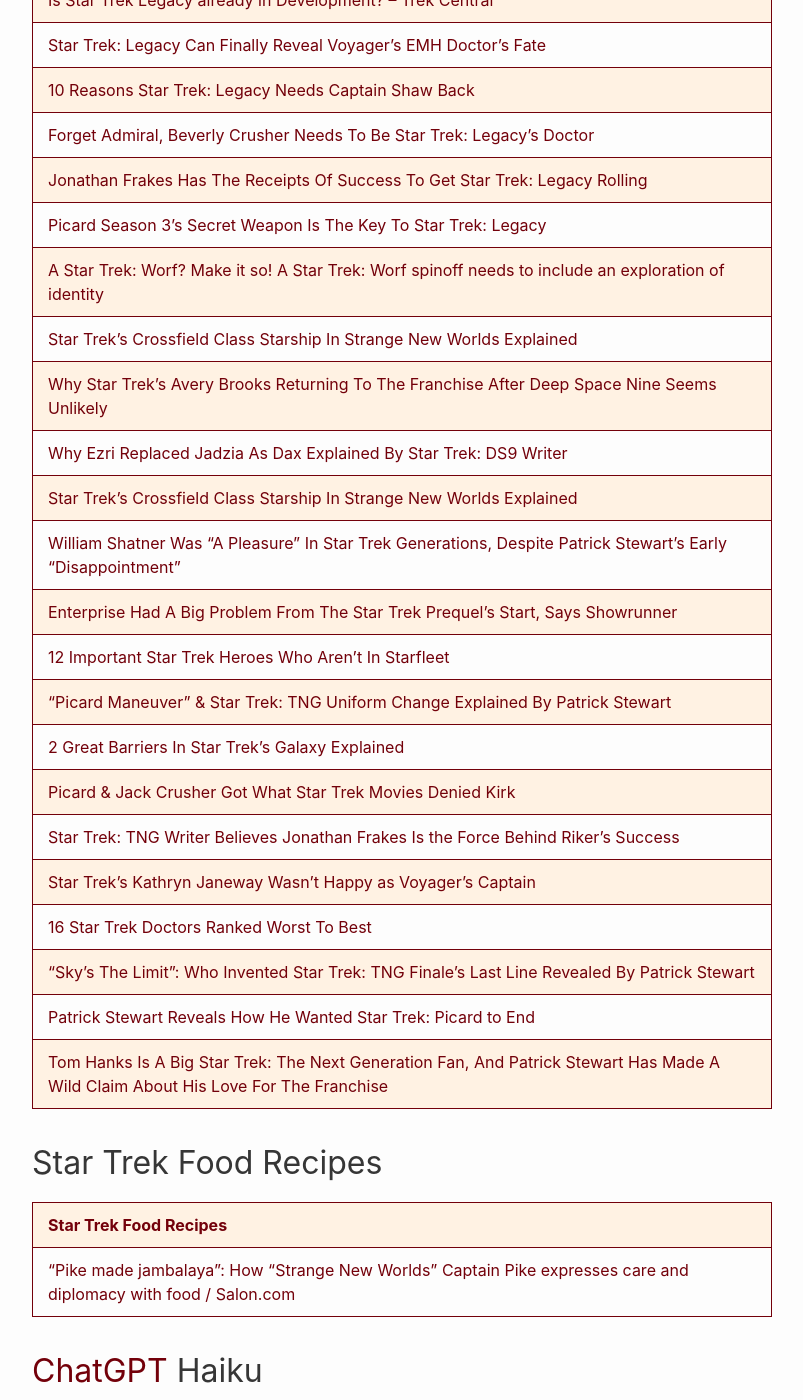
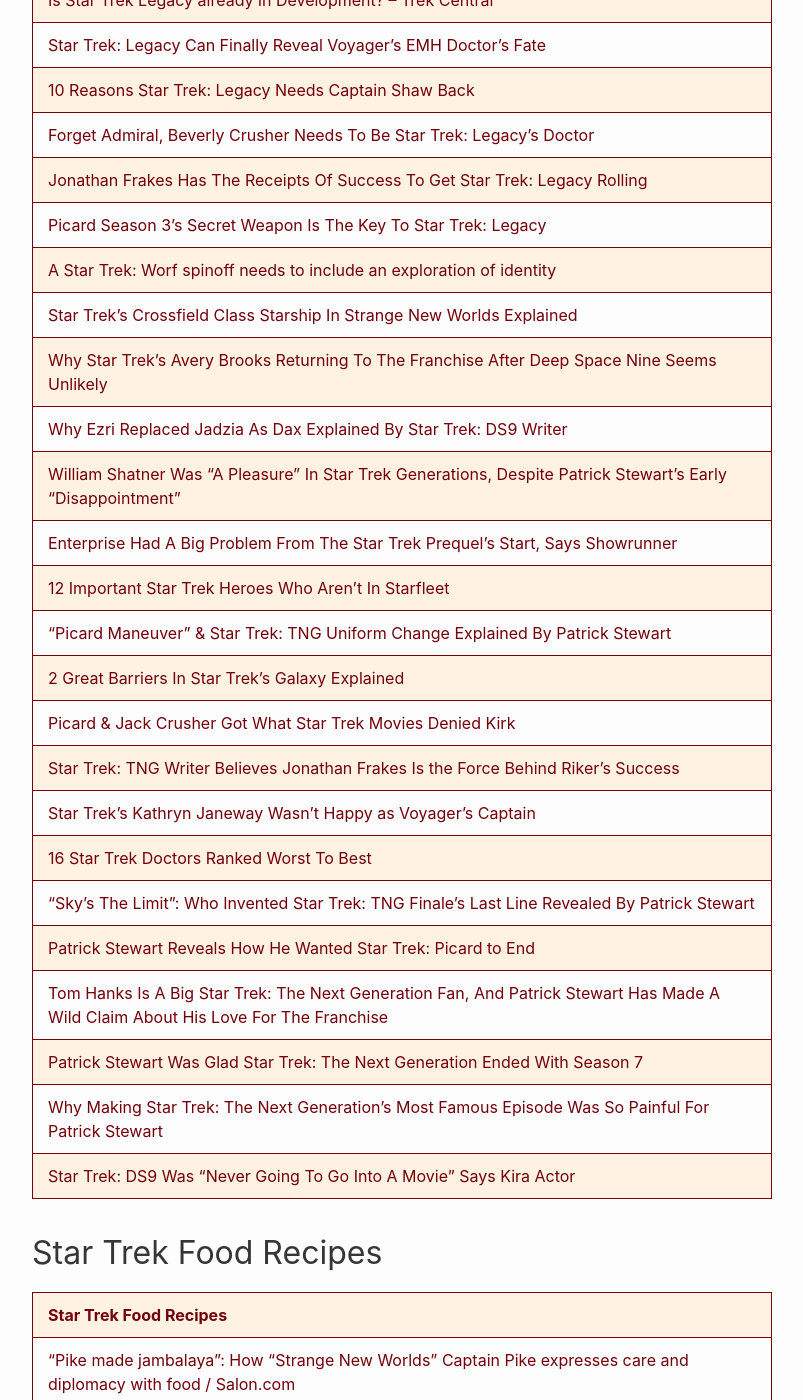
Before and after one commit to RalphHightower/RalphHightower, a Jekyll site: the page built from ScienceFiction/StarTrekFranchise.md, in a window 1280 px wide and 1400 px high, scrolled down 3812 px. Shown: the whole window, without its empty margins (238-1041 px from the left). Built offline with Jekyll 4.4.1, drawn with Linux system fonts in a browser that asks for light colours; our own code applies the rules of GitHub Pages for plain Markdown files.

Commit message:
[docs](doc): StarTrekFranchise (extended description)
- Star Trek Franchise
   - Articles
      - | [“Sky’s The Limit”: Who Invented Star Trek: TNG Finale's Last Line Revealed By Patrick Stewart](https://screenrant.com/star-trek-tng-finale-last-line-patrick-stewart/ ) |
      - | [Patrick Stewart Was Glad Star Trek: The Next Generation Ended With Season 7](https://www.slashfilm.com/1423433/patrick-stewart-glad-star-trek-the-next-generation-ended-season-7/ ) |
      - | [Tom Hanks Is A Big Star Trek: The Next Generation Fan, Andes Patrick Stewart Has Made A Wild Claim About His Love For The Franchise](https://www.cinemablend.com/television/tom-hanks-big-star-trek-next-generation-fan-patrick-stewart-wild-claim-love-franchise ) |
      - | [Star Trek: TNG Writer Believes Jonathan Frakes Is the Force Behind Riker’s Success](https://movieweb.com/star-trek-tng-writer-believes-jonathan-frakes-is-the-force-behind-rikers-success/ ) |
      - | [Patrick Stewart Reveals How He Wanted Star Trek: Picard to End](https://www.cbr.com/patrick-stewart-star-trek-picard-ending-idea/ ) |
      - | ["Picard Maneuver" & Star Trek: TNG Uniform Change Explained By Patrick Stewart](https://screenrant.com/picard-maneuver-star-trek-tng-uniform-change-explained/ ) |
      - | [Why Making Star Trek: The Next Generation's Most Famous Episode Was So Painful For Patrick Stewart](https://www.slashfilm.com/1424505/star-trek-the-next-generation-patrick-stewart-best-of-both-worlds-painful/ ) |
      - | [Picard & Jack Crusher Got What Star Trek Movies Denied Kirk](https://screenrant.com/star-trek-denied-kirk-picard-jack-crusher-relationship/ ) |
      - | [Star Trek: DS9 Was "Never Going To Go Into A Movie" Says Kira Actor](https://screenrant.com/star-trek-ds9-movie-never-considered-reason-expensive/ ) |
      - | [16 Star Trek Doctors Ranked Worst To Best](https://screenrant.com/star-trek-every-doctor-ranked-worst-best/#dr-leonard-quot-bones-quot-mccoy-deforest-kelley---star-trek-the-original-series ) |
      - | [2 Great Barriers In Star Trek's Galaxy Explained](https://screenrant.com/star-trek-galactic-great-barrier-differences-explained/ ) |
      - | [Star Trek's Kathryn Janeway Wasn't Happy as Voyager's Captain](https://www.cbr.com/star-trek-voyager-kathryn-janeway-unhappy-captain/ ) |

```diff
--- a/ScienceFiction/StarTrekFranchise.md
+++ b/ScienceFiction/StarTrekFranchise.md
@@ -77,11 +77,10 @@
 | [Forget Admiral, Beverly Crusher Needs To Be Star Trek: Legacy’s Doctor](https://screenrant.com/beverly-crusher-best-star-trek-legacy-doctor/ ) |
 | [Jonathan Frakes Has The Receipts Of Success To Get Star Trek: Legacy Rolling](https://www.slashfilm.com/1355759/jonathan-frakes-has-receipts-success-get-star-trek-legacy-rolling/ ) |
 | [Picard Season 3’s Secret Weapon Is The Key To Star Trek: Legacy](https://screenrant.com/star-trek-picard-secret-weapon-legacy-key/ ) |
-| A Star Trek: Worf? Make it so! [A Star Trek: Worf spinoff needs to include an exploration of identity](https://redshirtsalwaysdie.com/2023/06/01/what-the-worf-spinoff-needs-to-include/ ) |
+| [A Star Trek: Worf spinoff needs to include an exploration of identity](https://redshirtsalwaysdie.com/2023/06/01/what-the-worf-spinoff-needs-to-include/ ) |
 | [Star Trek's Crossfield Class Starship In Strange New Worlds Explained](https://screenrant.com/star-trek-strange-new-worlds-crossfield-class-starship/ ) |
 | [Why Star Trek's Avery Brooks Returning To The Franchise After Deep Space Nine Seems Unlikely](https://www.cinemablend.com/television/star-trek-deep-spae-nine-avery-brooks-return-to-franchise-unlikely ) |
 | [Why Ezri Replaced Jadzia As Dax Explained By Star Trek: DS9 Writer](https://screenrant.com/star-trek-ds9-dax-jadzia-ezri-replacement-why/ ) |
-| [Star Trek's Crossfield Class Starship In Strange New Worlds Explained](https://screenrant.com/star-trek-strange-new-worlds-crossfield-class-starship/ ) |
 | [William Shatner Was “A Pleasure” In Star Trek Generations, Despite Patrick Stewart’s Early “Disappointment”](https://screenrant.com/william-shatner-star-trek-generations-pleasure-patrick-stewart/ ) |
 | [Enterprise Had A Big Problem From The Star Trek Prequel's Start, Says Showrunner](https://screenrant.com/star-trek-enterprise-problem-conccept-alone-showrunner/ ) |
 | [12 Important Star Trek Heroes Who Aren't In Starfleet](https://screenrant.com/star-trek-important-heroes-not-starfleet/#dr-agnes-jurati-the-borg-queen---star-trek-picard ) |
@@ -94,7 +93,9 @@
 | [“Sky’s The Limit”: Who Invented Star Trek: TNG Finale's Last Line Revealed By Patrick Stewart](https://screenrant.com/star-trek-tng-finale-last-line-patrick-stewart/ ) |
 | [Patrick Stewart Reveals How He Wanted Star Trek: Picard to End](https://www.cbr.com/patrick-stewart-star-trek-picard-ending-idea/ ) |
 | [Tom Hanks Is A Big Star Trek: The Next Generation Fan, And Patrick Stewart Has Made A Wild Claim About His Love For The Franchise](https://www.cinemablend.com/television/tom-hanks-big-star-trek-next-generation-fan-patrick-stewart-wild-claim-love-franchise ) |
-
+| [Patrick Stewart Was Glad Star Trek: The Next Generation Ended With Season 7](https://www.slashfilm.com/1423433/patrick-stewart-glad-star-trek-the-next-generation-ended-season-7/ ) |
+| [Why Making Star Trek: The Next Generation's Most Famous Episode Was So Painful For Patrick Stewart](https://www.slashfilm.com/1424505/star-trek-the-next-generation-patrick-stewart-best-of-both-worlds-painful/ ) |
+| [Star Trek: DS9 Was "Never Going To Go Into A Movie" Says Kira Actor](https://screenrant.com/star-trek-ds9-movie-never-considered-reason-expensive/ ) |
 
 ## Star Trek Food Recipes
 
```
